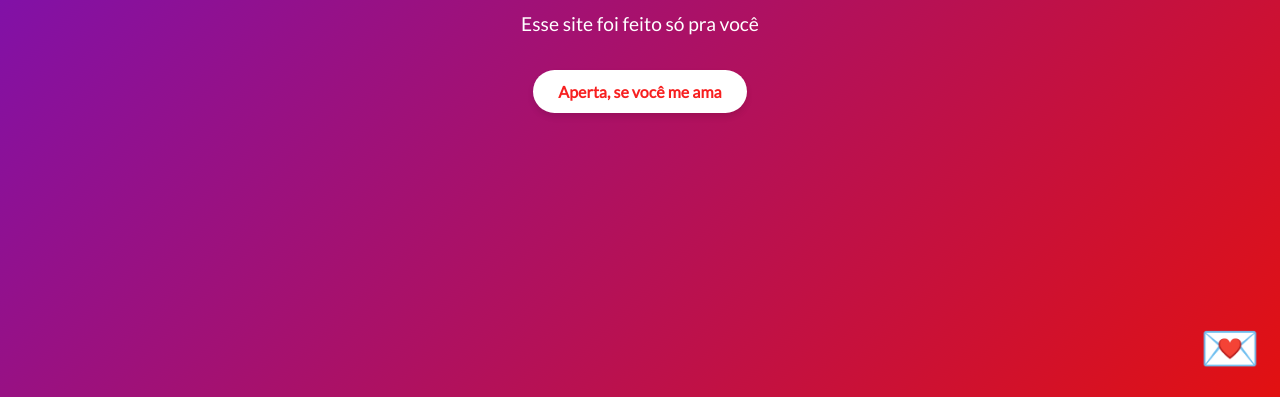
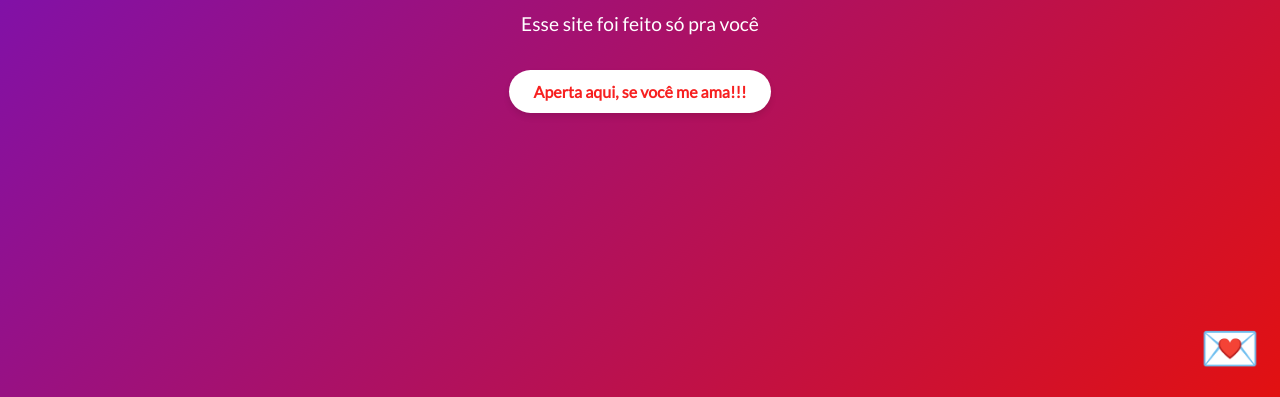
Before and after one commit to gustavobithner-alt/laysa, a plain HTML site: page index.html in a window 1280 px wide. Shown: the part 403-800 px from the top of the page. Drawn offline with Linux system fonts and the light colour scheme.

Commit message:
Update button text in hero section
detalhes..

```diff
--- a/index.html
+++ b/index.html
@@ -13,7 +13,7 @@
   <section class="hero" id="inicio">
     <h1>Laysa ❤️</h1>
     <p>Esse site foi feito só pra você</p>
-    <a href="#mensagem" class="btn">Aperta, se você me ama</a>
+    <a href="#mensagem" class="btn">Aperta aqui, se você me ama!!!</a>
   </section>
 
   <!-- MENSAGEM -->
```
